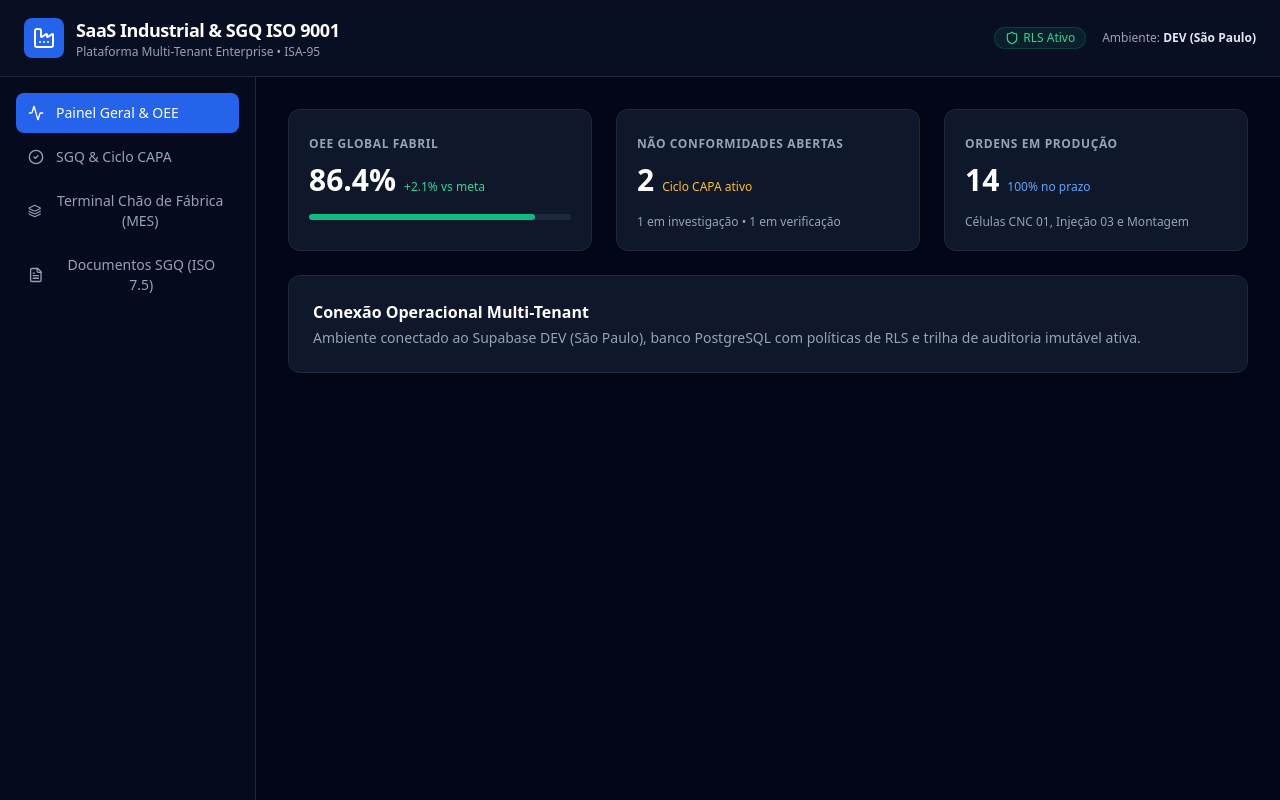
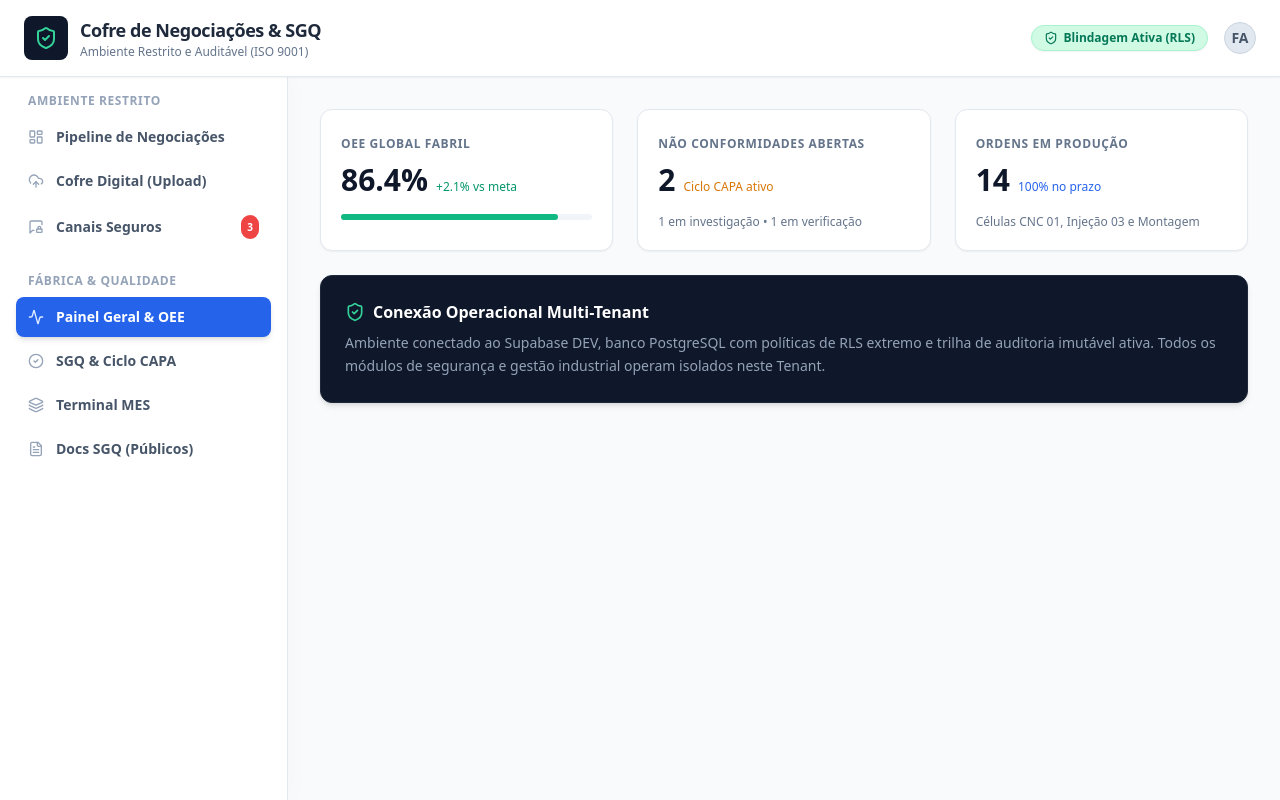
Before and after one commit to asaphgn-rgb/industrial-saas-platform, a React (Vite) app: page / in a window 1280 px wide. Both pictures are taken after a click on the button "Painel Geral & OEE". Built offline with nearby package versions, Linux system fonts and the light colour scheme; no server answers; the database is empty.

Commit message:
feat(ui): remodelar o App.tsx focando no Cofre Digital, Kanban Restrito e Chat Seguro

```diff
--- a/src/App.tsx
+++ b/src/App.tsx
@@ -1,133 +1,231 @@
 import React, { useState } from 'react';
-import { Shield, Factory, CheckCircle2, AlertTriangle, Layers, Activity, FileText } from 'lucide-react';
+import {
+  ShieldCheck,
+  Factory,
+  CheckCircle2,
+  AlertTriangle,
+  Layers,
+  Activity,
+  FileText,
+  UploadCloud,
+  LayoutDashboard,
+  MessageSquareLock
+} from 'lucide-react';
 import { QmsNonConformanceModule } from './components/QmsNonConformanceModule';
 import { IndustrialMesModule } from './components/IndustrialMesModule';
 import { QmsDocumentModule } from './components/QmsDocumentModule';
 
+// Novos módulos secretos
+import { SecureUploadPage } from './components/documents/SecureUploadPage';
+import { KanbanBoard } from './components/kanban/KanbanBoard';
+import { SecureChat } from './components/secure-chat/SecureChat';
+
+type TabType = 'dashboard' | 'qms' | 'mes' | 'documents' | 'upload_secure' | 'pipeline_secure' | 'chat_secure';
+
 export default function App() {
-  const [activeTab, setActiveTab] = useState<'dashboard' | 'qms' | 'mes' | 'documents'>('documents');
+  const [activeTab, setActiveTab] = useState<TabType>('pipeline_secure');
 
-  // Tenant e Unit de Desenvolvimento
   const currentTenantId = 'tenant-industrial-demo-uuid';
   const currentUnitId = 'unit-sp-planta-01-uuid';
 
+  const demoBoardId = '00000000-0000-0000-0000-000000000001';
+  const demoRoomId = '11111111-1111-1111-1111-111111111111';
+  const demoUserId = '22222222-2222-2222-2222-222222222222';
+
   return (
-    <div className="min-h-screen bg-slate-950 text-slate-100 flex flex-col">
+    <div className="min-h-screen bg-slate-50 text-slate-900 flex flex-col font-sans">
       {/* Top Header */}
-      <header className="border-b border-slate-800 bg-slate-900/60 backdrop-blur px-6 py-4 flex items-center justify-between">
+      <header className="border-b border-slate-200 bg-white px-6 py-4 flex items-center justify-between shadow-sm z-20 relative">
         <div className="flex items-center space-x-3">
-          <div className="bg-blue-600 p-2 rounded-lg text-white">
-            <Factory className="w-6 h-6" />
+          <div className="bg-slate-900 p-2.5 rounded-lg text-emerald-400">
+            <ShieldCheck className="w-6 h-6" />
           </div>
           <div>
-            <h1 className="text-lg font-bold text-white tracking-tight">SaaS Industrial & SGQ ISO 9001</h1>
-            <p className="text-xs text-slate-400">Plataforma Multi-Tenant Enterprise • ISA-95</p>
+            <h1 className="text-lg font-bold text-slate-800 tracking-tight">Cofre de Negociações & SGQ</h1>
+            <p className="text-xs text-slate-500 font-medium">Ambiente Restrito e Auditável (ISO 9001)</p>
           </div>
         </div>
         <div className="flex items-center space-x-4">
-          <span className="inline-flex items-center px-2.5 py-0.5 rounded-full text-xs font-medium bg-emerald-500/10 text-emerald-400 border border-emerald-500/20">
-            <Shield className="w-3.5 h-3.5 mr-1" /> RLS Ativo
+          <span className="inline-flex items-center px-3 py-1 rounded-full text-xs font-semibold bg-emerald-100 text-emerald-700 border border-emerald-200 shadow-sm">
+            <ShieldCheck className="w-3.5 h-3.5 mr-1.5" /> Blindagem Ativa (RLS)
           </span>
-          <span className="text-xs text-slate-400">Ambiente: <strong className="text-slate-200">DEV (São Paulo)</strong></span>
+          <div className="h-8 w-8 bg-slate-200 rounded-full flex items-center justify-center border border-slate-300">
+            <span className="text-sm font-bold text-slate-600">FA</span>
+          </div>
         </div>
       </header>
 
       {/* Main Container */}
       <div className="flex-1 flex overflow-hidden">
         {/* Sidebar */}
-        <aside className="w-64 border-r border-slate-800 bg-slate-900/30 p-4 flex flex-col space-y-1">
+        <aside className="w-72 border-r border-slate-200 bg-white p-4 flex flex-col space-y-6 overflow-y-auto z-10 shadow-[4px_0_24px_rgba(0,0,0,0.02)]">
+
+          {/* Sessão: Módulos Seguros */}
+          <div>
+            <h3 className="px-3 text-xs font-bold text-slate-400 uppercase tracking-wider mb-2">Ambiente Restrito</h3>
+            <div className="space-y-1">
+              <button
+                onClick={() => setActiveTab('pipeline_secure')}
+                className={`w-full flex items-center space-x-3 px-3 py-2.5 rounded-lg text-sm font-semibold transition ${
+                  activeTab === 'pipeline_secure' ? 'bg-emerald-600 text-white shadow-md' : 'text-slate-600 hover:bg-slate-100 hover:text-slate-900'
+                }`}
+              >
+                <LayoutDashboard className={`w-4 h-4 ${activeTab === 'pipeline_secure' ? 'text-emerald-100' : 'text-slate-400'}`} />
+                <span>Pipeline de Negociações</span>
+              </button>
+
+              <button
+                onClick={() => setActiveTab('upload_secure')}
+                className={`w-full flex items-center space-x-3 px-3 py-2.5 rounded-lg text-sm font-semibold transition ${
+                  activeTab === 'upload_secure' ? 'bg-emerald-600 text-white shadow-md' : 'text-slate-600 hover:bg-slate-100 hover:text-slate-900'
+                }`}
+              >
+                <UploadCloud className={`w-4 h-4 ${activeTab === 'upload_secure' ? 'text-emerald-100' : 'text-slate-400'}`} />
+                <span>Cofre Digital (Upload)</span>
+              </button>
+
+              <button
+                onClick={() => setActiveTab('chat_secure')}
+                className={`w-full flex items-center space-x-3 px-3 py-2.5 rounded-lg text-sm font-semibold transition ${
+                  activeTab === 'chat_secure' ? 'bg-emerald-600 text-white shadow-md' : 'text-slate-600 hover:bg-slate-100 hover:text-slate-900'
+                }`}
+              >
+                <MessageSquareLock className={`w-4 h-4 ${activeTab === 'chat_secure' ? 'text-emerald-100' : 'text-slate-400'}`} />
+                <span className="flex-1 text-left">Canais Seguros</span>
+                <span className="bg-red-500 text-white text-[10px] font-bold px-1.5 py-0.5 rounded-full">3</span>
+              </button>
+            </div>
+          </div>
+
+          {/* Sessão: Módulos Industriais Standard */}
+          <div>
+            <h3 className="px-3 text-xs font-bold text-slate-400 uppercase tracking-wider mb-2">Fábrica & Qualidade</h3>
+            <div className="space-y-1">
               <button
                 onClick={() => setActiveTab('dashboard')}
-            className={`w-full flex items-center space-x-3 px-3 py-2.5 rounded-lg text-sm font-medium transition ${
-              activeTab === 'dashboard' ? 'bg-blue-600 text-white' : 'text-slate-400 hover:bg-slate-800/60 hover:text-slate-200'
+                className={`w-full flex items-center space-x-3 px-3 py-2.5 rounded-lg text-sm font-semibold transition ${
+                  activeTab === 'dashboard' ? 'bg-blue-600 text-white shadow-md' : 'text-slate-600 hover:bg-slate-100 hover:text-slate-900'
                 }`}
               >
-            <Activity className="w-4 h-4" />
+                <Activity className={`w-4 h-4 ${activeTab === 'dashboard' ? 'text-blue-100' : 'text-slate-400'}`} />
                 <span>Painel Geral & OEE</span>
               </button>
               <button
                 onClick={() => setActiveTab('qms')}
-            className={`w-full flex items-center space-x-3 px-3 py-2.5 rounded-lg text-sm font-medium transition ${
-              activeTab === 'qms' ? 'bg-blue-600 text-white' : 'text-slate-400 hover:bg-slate-800/60 hover:text-slate-200'
+                className={`w-full flex items-center space-x-3 px-3 py-2.5 rounded-lg text-sm font-semibold transition ${
+                  activeTab === 'qms' ? 'bg-blue-600 text-white shadow-md' : 'text-slate-600 hover:bg-slate-100 hover:text-slate-900'
                 }`}
               >
-            <CheckCircle2 className="w-4 h-4" />
+                <CheckCircle2 className={`w-4 h-4 ${activeTab === 'qms' ? 'text-blue-100' : 'text-slate-400'}`} />
                 <span>SGQ & Ciclo CAPA</span>
               </button>
               <button
                 onClick={() => setActiveTab('mes')}
-            className={`w-full flex items-center space-x-3 px-3 py-2.5 rounded-lg text-sm font-medium transition ${
-              activeTab === 'mes' ? 'bg-blue-600 text-white' : 'text-slate-400 hover:bg-slate-800/60 hover:text-slate-200'
+                className={`w-full flex items-center space-x-3 px-3 py-2.5 rounded-lg text-sm font-semibold transition ${
+                  activeTab === 'mes' ? 'bg-blue-600 text-white shadow-md' : 'text-slate-600 hover:bg-slate-100 hover:text-slate-900'
                 }`}
               >
-            <Layers className="w-4 h-4" />
-            <span>Terminal Chão de Fábrica (MES)</span>
+                <Layers className={`w-4 h-4 ${activeTab === 'mes' ? 'text-blue-100' : 'text-slate-400'}`} />
+                <span>Terminal MES</span>
               </button>
               <button
                 onClick={() => setActiveTab('documents')}
-            className={`w-full flex items-center space-x-3 px-3 py-2.5 rounded-lg text-sm font-medium transition ${
-              activeTab === 'documents' ? 'bg-blue-600 text-white' : 'text-slate-400 hover:bg-slate-800/60 hover:text-slate-200'
+                className={`w-full flex items-center space-x-3 px-3 py-2.5 rounded-lg text-sm font-semibold transition ${
+                  activeTab === 'documents' ? 'bg-blue-600 text-white shadow-md' : 'text-slate-600 hover:bg-slate-100 hover:text-slate-900'
                 }`}
               >
-            <FileText className="w-4 h-4" />
-            <span>Documentos SGQ (ISO 7.5)</span>
+                <FileText className={`w-4 h-4 ${activeTab === 'documents' ? 'text-blue-100' : 'text-slate-400'}`} />
+                <span>Docs SGQ (Públicos)</span>
               </button>
+            </div>
+          </div>
         </aside>
 
         {/* Content Area */}
-        <main className="flex-1 p-8 overflow-y-auto">
+        <main className="flex-1 overflow-y-auto bg-slate-50 relative">
+          {/* Módulos Novos - Ambiente Secreto */}
+          {activeTab === 'pipeline_secure' && (
+            <div className="absolute inset-0">
+               <KanbanBoard boardId={demoBoardId} />
+            </div>
+          )}
+
+          {activeTab === 'upload_secure' && (
+            <div className="p-8">
+               <SecureUploadPage />
+            </div>
+          )}
+
+          {activeTab === 'chat_secure' && (
+            <div className="p-8 h-full">
+               <SecureChat roomId={demoRoomId} currentUserId={demoUserId} />
+            </div>
+          )}
+
+
+          {/* Módulos Antigos - Dashboard e SGQ */}
           {activeTab === 'dashboard' && (
-            <div className="space-y-6">
+            <div className="p-8 space-y-6">
               <div className="grid grid-cols-1 md:grid-cols-3 gap-6">
-                <div className="bg-slate-900 border border-slate-800 rounded-xl p-5">
-                  <span className="text-xs font-semibold text-slate-400 uppercase tracking-wider">OEE Global Fabril</span>
+                <div className="bg-white border border-slate-200 rounded-xl p-5 shadow-sm">
+                  <span className="text-xs font-semibold text-slate-500 uppercase tracking-wider">OEE Global Fabril</span>
                   <div className="mt-2 flex items-baseline space-x-2">
-                    <span className="text-3xl font-bold text-white">86.4%</span>
-                    <span className="text-xs text-emerald-400 font-medium">+2.1% vs meta</span>
+                    <span className="text-3xl font-bold text-slate-900">86.4%</span>
+                    <span className="text-xs text-emerald-600 font-medium">+2.1% vs meta</span>
                   </div>
-                  <div className="mt-4 w-full bg-slate-800 rounded-full h-1.5">
+                  <div className="mt-4 w-full bg-slate-100 rounded-full h-1.5">
                     <div className="bg-emerald-500 h-1.5 rounded-full" style={{ width: '86.4%' }}></div>
                   </div>
                 </div>
 
-                <div className="bg-slate-900 border border-slate-800 rounded-xl p-5">
-                  <span className="text-xs font-semibold text-slate-400 uppercase tracking-wider">Não Conformidades Abertas</span>
+                <div className="bg-white border border-slate-200 rounded-xl p-5 shadow-sm">
+                  <span className="text-xs font-semibold text-slate-500 uppercase tracking-wider">Não Conformidades Abertas</span>
                   <div className="mt-2 flex items-baseline space-x-2">
-                    <span className="text-3xl font-bold text-white">2</span>
-                    <span className="text-xs text-amber-400 font-medium">Ciclo CAPA ativo</span>
+                    <span className="text-3xl font-bold text-slate-900">2</span>
+                    <span className="text-xs text-amber-600 font-medium">Ciclo CAPA ativo</span>
                   </div>
-                  <div className="mt-4 text-xs text-slate-400">1 em investigação • 1 em verificação</div>
+                  <div className="mt-4 text-xs text-slate-500">1 em investigação • 1 em verificação</div>
                 </div>
 
-                <div className="bg-slate-900 border border-slate-800 rounded-xl p-5">
-                  <span className="text-xs font-semibold text-slate-400 uppercase tracking-wider">Ordens em Produção</span>
+                <div className="bg-white border border-slate-200 rounded-xl p-5 shadow-sm">
+                  <span className="text-xs font-semibold text-slate-500 uppercase tracking-wider">Ordens em Produção</span>
                   <div className="mt-2 flex items-baseline space-x-2">
-                    <span className="text-3xl font-bold text-white">14</span>
-                    <span className="text-xs text-blue-400 font-medium">100% no prazo</span>
+                    <span className="text-3xl font-bold text-slate-900">14</span>
+                    <span className="text-xs text-blue-600 font-medium">100% no prazo</span>
                   </div>
-                  <div className="mt-4 text-xs text-slate-400">Células CNC 01, Injeção 03 e Montagem</div>
+                  <div className="mt-4 text-xs text-slate-500">Células CNC 01, Injeção 03 e Montagem</div>
                 </div>
               </div>
 
-              <div className="bg-slate-900 border border-slate-800 rounded-xl p-6">
-                <h3 className="text-base font-semibold text-white">Conexão Operacional Multi-Tenant</h3>
-                <p className="text-sm text-slate-400 mt-1">
-                  Ambiente conectado ao Supabase DEV (São Paulo), banco PostgreSQL com políticas de RLS e trilha de auditoria imutável ativa.
+              <div className="bg-slate-900 border border-slate-800 rounded-xl p-6 text-white shadow-md">
+                <h3 className="text-base font-semibold flex items-center">
+                  <ShieldCheck className="w-5 h-5 text-emerald-400 mr-2" />
+                  Conexão Operacional Multi-Tenant
+                </h3>
+                <p className="text-sm text-slate-400 mt-2 leading-relaxed">
+                  Ambiente conectado ao Supabase DEV, banco PostgreSQL com políticas de RLS extremo e trilha de auditoria imutável ativa.
+                  Todos os módulos de segurança e gestão industrial operam isolados neste Tenant.
                 </p>
               </div>
             </div>
           )}
 
           {activeTab === 'qms' && (
+            <div className="p-8">
               <QmsNonConformanceModule tenantId={currentTenantId} unitId={currentUnitId} />
+            </div>
           )}
 
           {activeTab === 'mes' && (
+             <div className="p-8">
               <IndustrialMesModule tenantId={currentTenantId} unitId={currentUnitId} />
+             </div>
           )}
 
           {activeTab === 'documents' && (
+            <div className="p-8">
               <QmsDocumentModule tenantId={currentTenantId} unitId={currentUnitId} />
+            </div>
           )}
         </main>
       </div>
```
Lines whose indentation alone changed are shown as unchanged.
